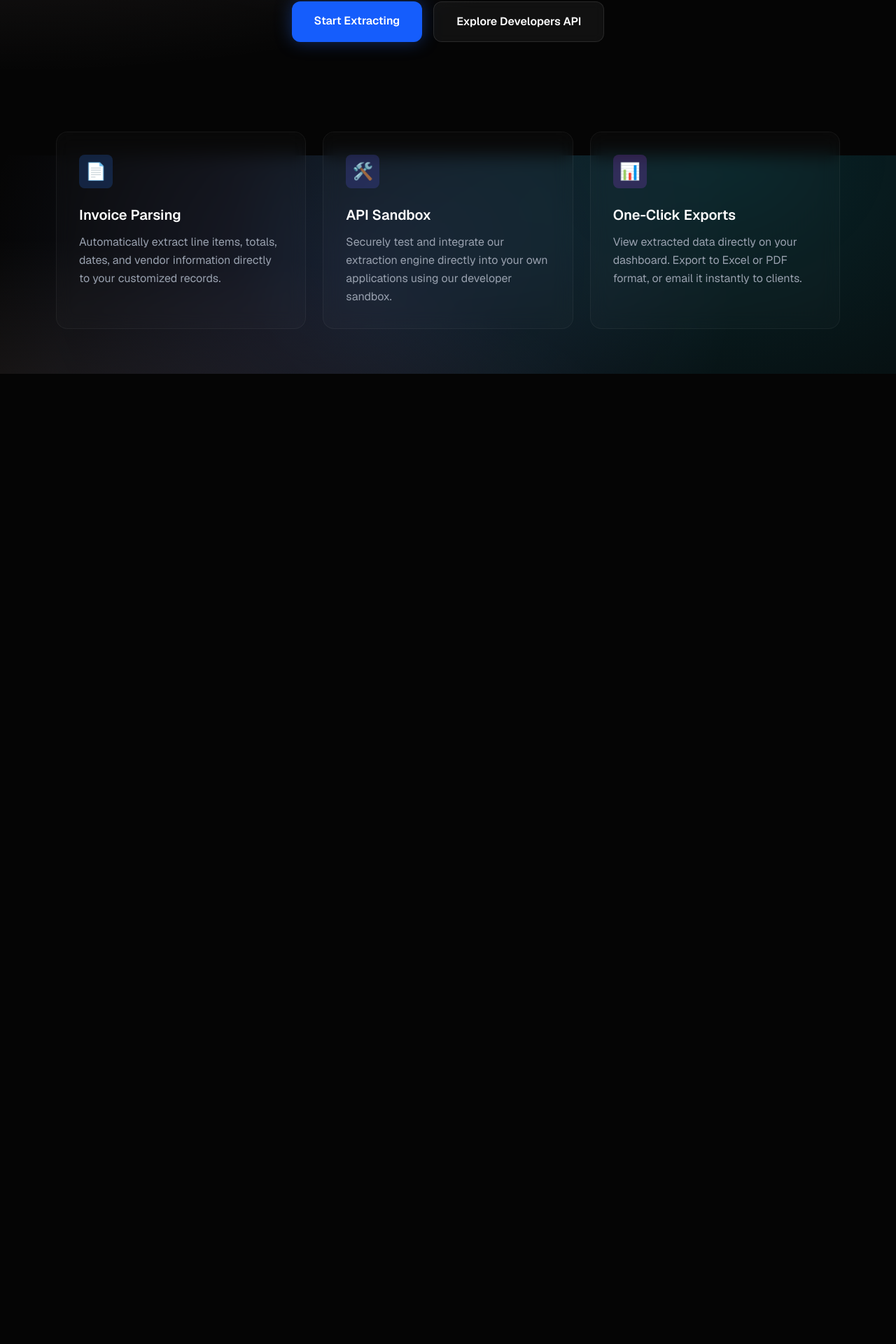
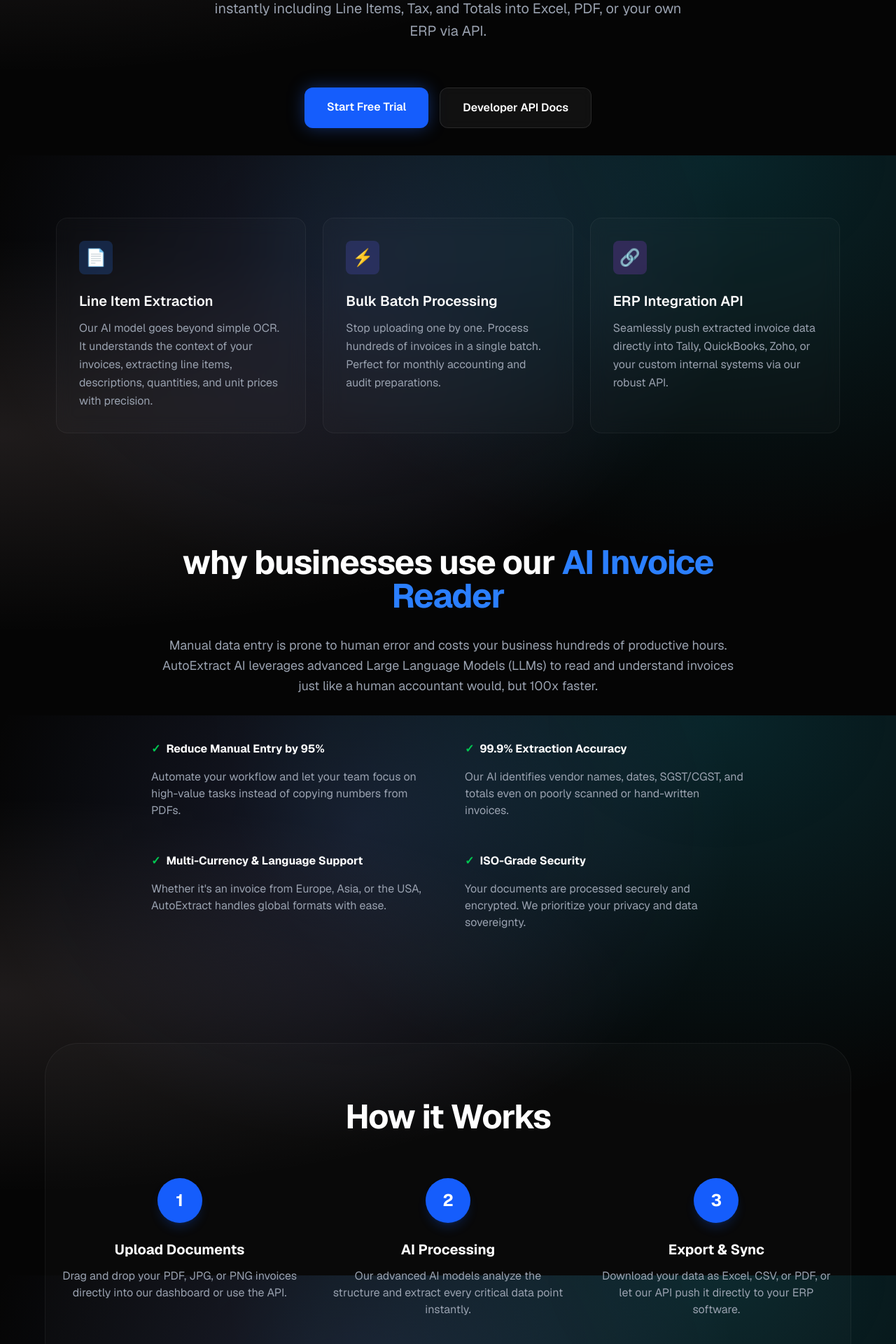
Before and after one commit to BestDeveloperOfTheEra/AI-INVOICE, a Next.js app in the folder frontend/: page / in a window 1280 px wide. Shown: the part 578-2498 px from the top of the page at 70% size. Before the commit the page ends 1112 px from the top, so only its background shows below. Built offline with nearby package versions, Linux system fonts and the light colour scheme; no server answers.

Commit message:
change:changed content from medical or legal to invoice section only

```diff
--- a/frontend/src/app/layout.tsx
+++ b/frontend/src/app/layout.tsx
@@ -17,15 +17,15 @@ const geistMono = Geist_Mono({
 export const metadata: Metadata = {
   metadataBase: new URL('https://autoextract.in'),
   title: {
-    default: "AutoExtract - AI Document Processing & Invoice Extraction",
+    default: "AutoExtract AI - Advanced AI Invoice Reader & Data Extraction",
     template: "%s | AutoExtract AI"
   },
-  description: "Automate your data extraction from Invoices, Medical Reports, and Legal Documents securely with AutoExtract AI. Export to Excel, PDF, and API.",
-  keywords: ["AI Document Extraction", "Invoice Processing", "OCR API", "Automated Bookkeeping", "Invoice to Excel"],
+  description: "Stop manual data entry. AutoExtract AI is the ultimate AI Invoice Reader that extracts line items, taxes, and vendor data with 99% accuracy. Export to Excel, PDF, or API.",
+  keywords: ["AI Invoice Reader", "Invoice Extraction Software", "Automated Invoice Processing", "Invoice OCR API", "Receipt Scanner AI", "Automated Accounts Payable", "Invoice to Excel Converter"],
   authors: [{ name: "AutoExtract Team" }],
   openGraph: {
-    title: "AutoExtract - AI Document Processing",
-    description: "Turn your Documents into Data instantly with AI.",
+    title: "AutoExtract AI - The Smartest AI Invoice Reader",
+    description: "Convert any Invoice into structured data instantly. Automated Extraction for Invoices & Receipts.",
     url: "https://autoextract.in",
     siteName: "AutoExtract AI",
     locale: "en_US",
@@ -33,8 +33,8 @@ export const metadata: Metadata = {
   },
   twitter: {
     card: "summary_large_image",
-    title: "AutoExtract - AI Document Processing",
-    description: "Automate your data extraction from Invoices & Documents.",
+    title: "AutoExtract AI - Smart Invoice Reader",
+    description: "Automate your data extraction from Invoices & Receipts with AI.",
   },
   alternates: {
     canonical: "/",
--- a/frontend/src/app/page.tsx
+++ b/frontend/src/app/page.tsx
@@ -4,7 +4,7 @@ export default function Home() {
   const jsonLd = {
     "@context": "https://schema.org",
     "@type": "SoftwareApplication",
-    "name": "AutoExtract AI",
+    "name": "AutoExtract AI - Invoice Reader",
     "operatingSystem": "Web",
     "applicationCategory": "BusinessApplication",
     "offers": {
@@ -13,7 +13,7 @@ export default function Home() {
       "highPrice": "4999",
       "priceCurrency": "INR"
     },
-    "featureList": "Invoice Extraction, AI Document Parsing, Medical Report OCR, Legal Document Processing"
+    "featureList": "Invoice Extraction, AI Invoice Reader, Automated Billing, Receipt OCR, Accounts Payable Automation"
   };
 
   return (
@@ -25,60 +25,154 @@ export default function Home() {
       {/* Hero Section */}
       <section className="text-center w-full max-w-5xl mx-auto flex flex-col items-center gap-8 animate-in fade-in slide-in-from-bottom-8 duration-1000">
         <div className="inline-flex items-center gap-2 px-3 py-1 rounded-full bg-white/5 border border-white/10 text-sm text-blue-400 font-medium mb-4 shadow-[0_0_15px_rgba(59,130,246,0.1)]">
-          ✨ Now supporting automated Invoice processing
+          🚀 The AI-First Invoice Processing Solution
         </div>
 
         <h1 className="text-5xl md:text-7xl font-bold tracking-tight text-white leading-tight">
-          Turn your <span className="text-transparent bg-clip-text bg-gradient-to-r from-blue-400 to-indigo-600">Documents</span>
-          <br className="hidden md:block" /> into Data.
+          The Smartest <span className="text-transparent bg-clip-text bg-gradient-to-r from-blue-400 to-indigo-600">AI Invoice Reader</span>
+          <br className="hidden md:block" /> for Your Business.
         </h1>
 
         <p className="text-lg md:text-xl text-gray-400 max-w-2xl mx-auto leading-relaxed">
-          Upload thousands of invoices, medical reports, and legal documents.
-          Extract structured data instantly into Excel, PDF, or our API Sandbox.
+          Upload thousands of Invoices and Receipts.
+          Extract structured data instantly including Line Items, Tax, and Totals into Excel, PDF, or your own ERP via API.
         </p>
 
         <div className="flex flex-col sm:flex-row gap-4 mt-8">
           <Link href="/dashboard" className="px-8 py-4 rounded-xl bg-blue-600 text-white font-semibold hover:bg-blue-500 transition-all shadow-[0_0_25px_rgba(37,99,235,0.4)] hover:shadow-[0_0_40px_rgba(37,99,235,0.6)]">
-            Start Extracting
+            Start Free Trial
           </Link>
           <a href="/api/docs" className="px-8 py-4 rounded-xl bg-white/5 border border-white/10 text-white font-semibold hover:bg-white/10 transition-all backdrop-blur-sm">
-            Explore Developers API
+            Developer API Docs
           </a>
         </div>
       </section>
 
       {/* Feature Showcase Grid */}
       <section id="features" className="w-full max-w-6xl mx-auto mt-32 grid md:grid-cols-3 gap-6 px-4">
-        <div className="p-8 rounded-2xl bg-white/[0.02] border border-white/5 backdrop-blur-md hover:bg-white/[0.04] transition-colors">
+        <div className="p-8 rounded-2xl bg-white/[0.02] border border-white/5 backdrop-blur-md hover:bg-white/[0.04] transition-colors relative group overflow-hidden">
+          <div className="absolute inset-0 bg-blue-500/5 opacity-0 group-hover:opacity-100 transition-opacity" />
           <div className="w-12 h-12 rounded-lg bg-blue-500/20 text-blue-400 flex items-center justify-center text-2xl mb-6">
             📄
           </div>
-          <h3 className="text-xl font-semibold text-white mb-3">Invoice Parsing</h3>
+          <h3 className="text-xl font-semibold text-white mb-3">Line Item Extraction</h3>
           <p className="text-gray-400 leading-relaxed">
-            Automatically extract line items, totals, dates, and vendor information directly to your customized records.
+            Our AI model goes beyond simple OCR. It understands the context of your invoices, extracting line items, descriptions, quantities, and unit prices with precision.
           </p>
         </div>
 
-        <div className="p-8 rounded-2xl bg-white/[0.02] border border-white/5 backdrop-blur-md hover:bg-white/[0.04] transition-colors">
+        <div className="p-8 rounded-2xl bg-white/[0.02] border border-white/5 backdrop-blur-md hover:bg-white/[0.04] transition-colors relative group overflow-hidden">
+          <div className="absolute inset-0 bg-indigo-500/5 opacity-0 group-hover:opacity-100 transition-opacity" />
           <div className="w-12 h-12 rounded-lg bg-indigo-500/20 text-indigo-400 flex items-center justify-center text-2xl mb-6">
-            🛠️
+            ⚡
           </div>
-          <h3 className="text-xl font-semibold text-white mb-3">API Sandbox</h3>
+          <h3 className="text-xl font-semibold text-white mb-3">Bulk Batch Processing</h3>
           <p className="text-gray-400 leading-relaxed">
-            Securely test and integrate our extraction engine directly into your own applications using our developer sandbox.
+            Stop uploading one by one. Process hundreds of invoices in a single batch. Perfect for monthly accounting and audit preparations.
           </p>
         </div>
 
-        <div className="p-8 rounded-2xl bg-white/[0.02] border border-white/5 backdrop-blur-md hover:bg-white/[0.04] transition-colors">
+        <div className="p-8 rounded-2xl bg-white/[0.02] border border-white/5 backdrop-blur-md hover:bg-white/[0.04] transition-colors relative group overflow-hidden">
+          <div className="absolute inset-0 bg-purple-500/5 opacity-0 group-hover:opacity-100 transition-opacity" />
           <div className="w-12 h-12 rounded-lg bg-purple-500/20 text-purple-400 flex items-center justify-center text-2xl mb-6">
-            📊
+            🔗
           </div>
-          <h3 className="text-xl font-semibold text-white mb-3">One-Click Exports</h3>
+          <h3 className="text-xl font-semibold text-white mb-3">ERP Integration API</h3>
           <p className="text-gray-400 leading-relaxed">
-            View extracted data directly on your dashboard. Export to Excel or PDF format, or email it instantly to clients.
+            Seamlessly push extracted invoice data directly into Tally, QuickBooks, Zoho, or your custom internal systems via our robust API.
           </p>
         </div>
+      </section>
+
+      {/* SEO Content Section: Why Choose AutoExtract AI */}
+      <section className="w-full max-w-4xl mx-auto mt-40 px-6 text-center">
+        <h2 className="text-3xl md:text-5xl font-bold text-white mb-8 tracking-tight"> why businesses use our <span className="text-blue-500">AI Invoice Reader</span></h2>
+        <p className="text-gray-400 text-lg leading-relaxed mb-12">
+          Manual data entry is prone to human error and costs your business hundreds of productive hours.
+          AutoExtract AI leverages advanced Large Language Models (LLMs) to read and understand invoices just like a human accountant would, but 100x faster.
+        </p>
+
+        <div className="grid md:grid-cols-2 gap-12 text-left mt-16">
+          <div>
+            <h4 className="text-white font-bold mb-4 flex items-center gap-2">
+              <span className="text-green-500">✓</span> Reduce Manual Entry by 95%
+            </h4>
+            <p className="text-gray-400">Automate your workflow and let your team focus on high-value tasks instead of copying numbers from PDFs.</p>
+          </div>
+          <div>
+            <h4 className="text-white font-bold mb-4 flex items-center gap-2">
+              <span className="text-green-500">✓</span> 99.9% Extraction Accuracy
+            </h4>
+            <p className="text-gray-400">Our AI identifies vendor names, dates, SGST/CGST, and totals even on poorly scanned or hand-written invoices.</p>
+          </div>
+          <div>
+            <h4 className="text-white font-bold mb-4 flex items-center gap-2">
+              <span className="text-green-500">✓</span> Multi-Currency & Language Support
+            </h4>
+            <p className="text-gray-400">Whether it's an invoice from Europe, Asia, or the USA, AutoExtract handles global formats with ease.</p>
+          </div>
+          <div>
+            <h4 className="text-white font-bold mb-4 flex items-center gap-2">
+              <span className="text-green-500">✓</span> ISO-Grade Security
+            </h4>
+            <p className="text-gray-400">Your documents are processed securely and encrypted. We prioritize your privacy and data sovereignty.</p>
+          </div>
+        </div>
+      </section>
+
+      {/* How it Works Section */}
+      <section className="w-full max-w-6xl mx-auto mt-40 px-6 py-20 bg-white/[0.02] border border-white/5 rounded-[3rem]">
+        <h2 className="text-3xl md:text-5xl font-bold text-white text-center mb-16 tracking-tight">How it Works</h2>
+        <div className="grid md:grid-cols-3 gap-12">
+          <div className="text-center">
+            <div className="w-16 h-16 rounded-full bg-blue-600 text-white flex items-center justify-center text-2xl font-bold mx-auto mb-6 shadow-lg shadow-blue-600/20">1</div>
+            <h3 className="text-xl font-bold text-white mb-3">Upload Documents</h3>
+            <p className="text-gray-400">Drag and drop your PDF, JPG, or PNG invoices directly into our dashboard or use the API.</p>
+          </div>
+          <div className="text-center">
+            <div className="w-16 h-16 rounded-full bg-blue-600 text-white flex items-center justify-center text-2xl font-bold mx-auto mb-6 shadow-lg shadow-blue-600/20">2</div>
+            <h3 className="text-xl font-bold text-white mb-3">AI Processing</h3>
+            <p className="text-gray-400">Our advanced AI models analyze the structure and extract every critical data point instantly.</p>
+          </div>
+          <div className="text-center">
+            <div className="w-16 h-16 rounded-full bg-blue-600 text-white flex items-center justify-center text-2xl font-bold mx-auto mb-6 shadow-lg shadow-blue-600/20">3</div>
+            <h3 className="text-xl font-bold text-white mb-3">Export & Sync</h3>
+            <p className="text-gray-400">Download your data as Excel, CSV, or PDF, or let our API push it directly to your ERP software.</p>
+          </div>
+        </div>
+      </section>
+
+      {/* FAQ Section for SEO */}
+      <section className="w-full max-w-4xl mx-auto mt-40 mb-32 px-6">
+        <h2 className="text-3xl md:text-5xl font-bold text-white text-center mb-16 tracking-tight">Frequently Asked Questions</h2>
+        <div className="space-y-6">
+          <div className="p-6 rounded-2xl bg-white/[0.02] border border-white/5">
+            <h3 className="text-lg font-bold text-white mb-2">What is an AI Invoice Reader?</h3>
+            <p className="text-gray-400">An AI Invoice Reader is a software that uses Artificial Intelligence and Machine Learning to automatically identify and extract data from invoices and receipts. Unlike traditional OCR, it understands the context and layout of different vendors.</p>
+          </div>
+          <div className="p-6 rounded-2xl bg-white/[0.02] border border-white/5">
+            <h3 className="text-lg font-bold text-white mb-2">How accurate is the data extraction?</h3>
+            <p className="text-gray-400">AutoExtract AI achieves up to 99.9% accuracy on standard invoices. It can handle line items, tax details, vendor information, and totals even on complex layouts or scanned documents.</p>
+          </div>
+          <div className="p-6 rounded-2xl bg-white/[0.02] border border-white/5">
+            <h3 className="text-lg font-bold text-white mb-2">Can I export extraction results to Excel?</h3>
+            <p className="text-gray-400">Yes! You can export your processed invoices directly to Excel, CSV, or PDF formats with a single click from your dashboard.</p>
+          </div>
+          <div className="p-6 rounded-2xl bg-white/[0.02] border border-white/5">
+            <h3 className="text-lg font-bold text-white mb-2">Does it support Tally or Zoho Integration?</h3>
+            <p className="text-gray-400">Absolutely. You can use our Developer API to push data directly into accounting software like Tally, Zoho Books, QuickBooks, and SAP.</p>
+          </div>
+        </div>
+      </section>
+
+      {/* Call to Action */}
+      <section className="w-full max-w-4xl mx-auto mt-20 mb-20 p-12 rounded-[2rem] bg-gradient-to-br from-blue-600 to-indigo-700 text-center relative overflow-hidden">
+        <div className="absolute inset-0 bg-[url('https://www.transparenttextures.com/patterns/carbon-fibre.png')] opacity-10"></div>
+        <h2 className="text-3xl md:text-4xl font-bold text-white mb-6 relative z-10">Ready to automate your Invoicing?</h2>
+        <p className="text-blue-100 text-lg mb-10 max-w-2xl mx-auto relative z-10">Join 500+ businesses who have eliminated manual data entry. Start your free trial today.</p>
+        <Link href="/login" className="inline-block px-10 py-4 bg-white text-blue-600 font-bold rounded-xl hover:bg-blue-50 transition-all shadow-xl relative z-10">
+          Get Started for Free
+        </Link>
       </section>
     </div>
   );
```
Also changed, not shown: frontend/src/app/pricing/page.tsx (+6 -6 lines).
